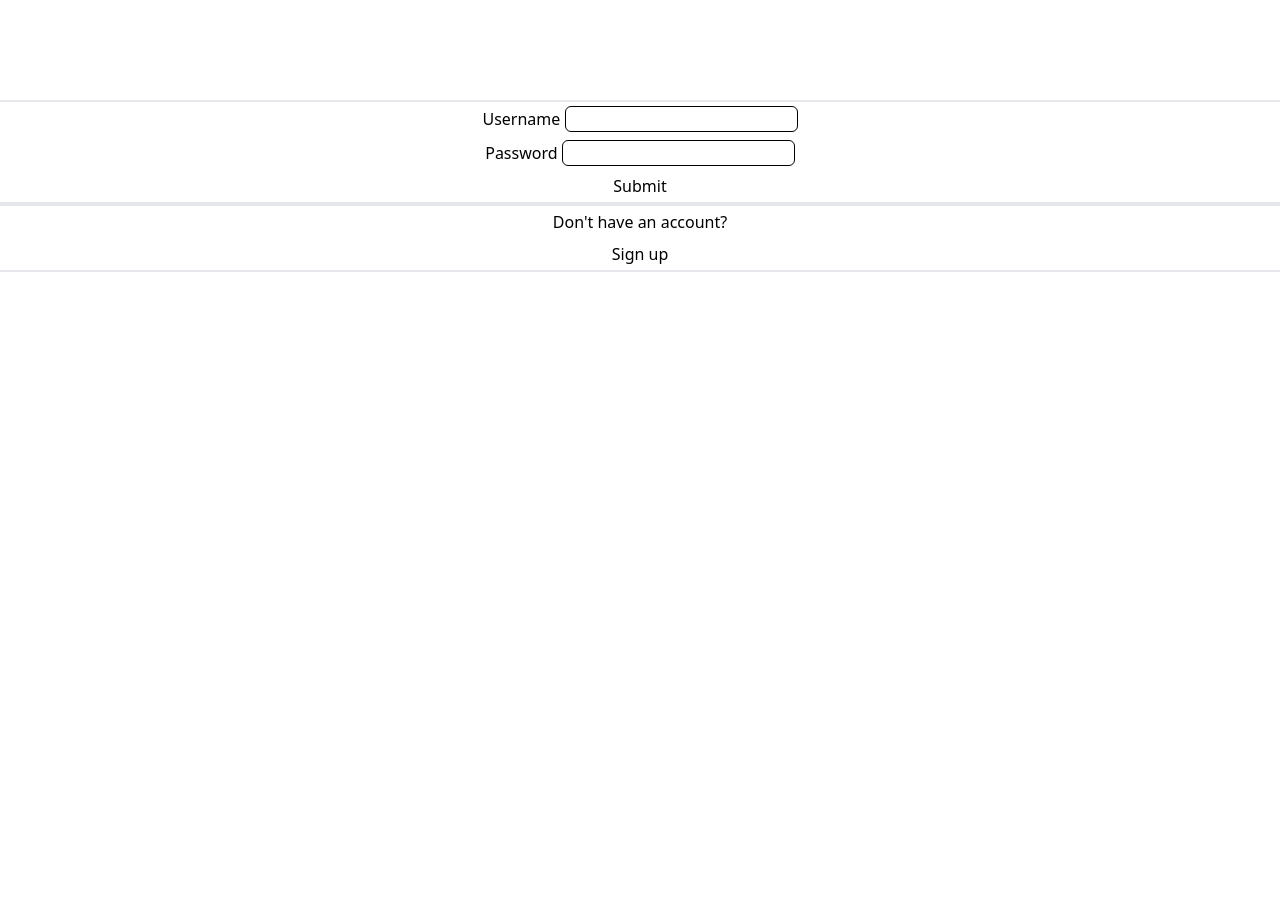
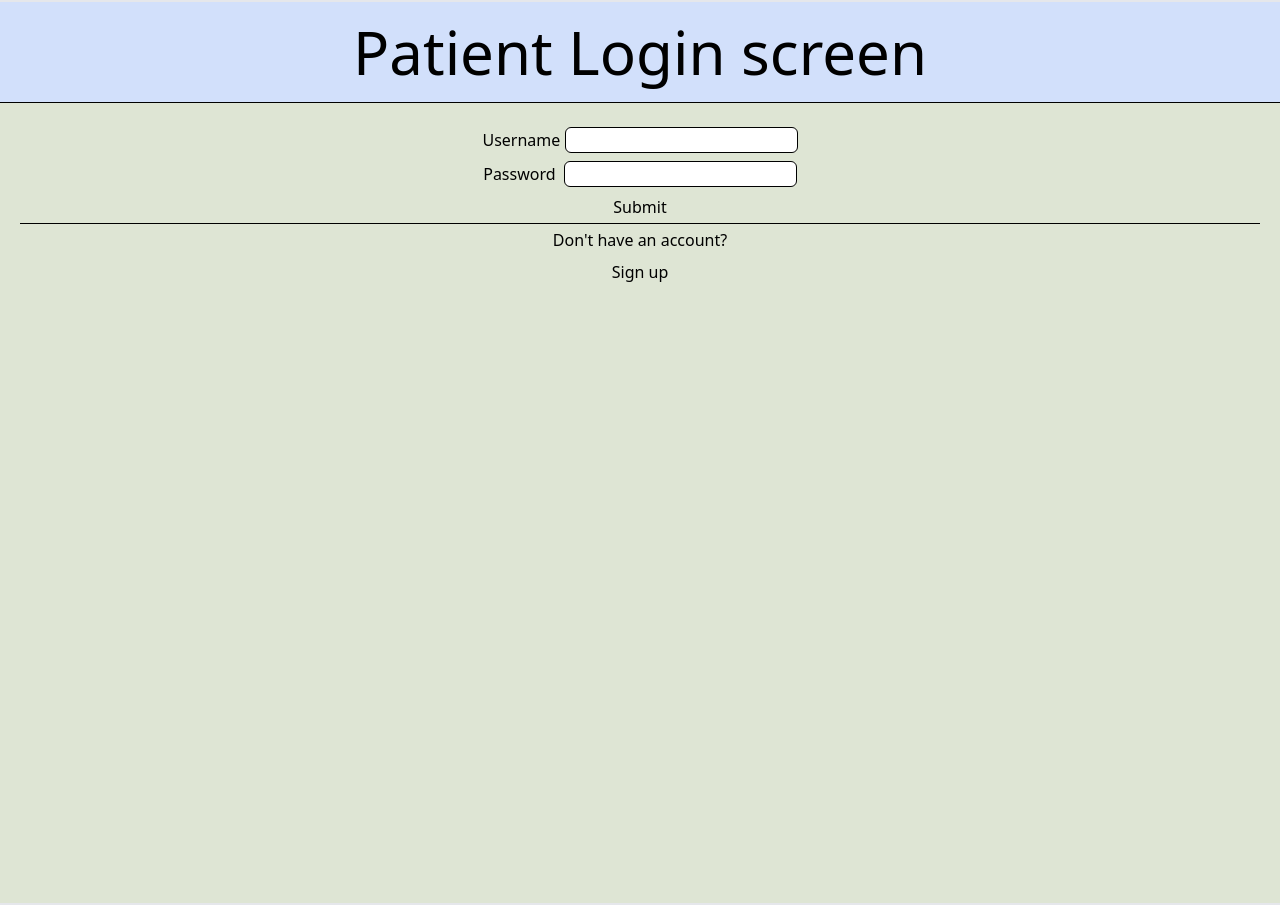
Before and after one commit to charan002/dissertation, a Flask app: page /login in a window 1280 px wide. Before the commit the page ends 272 px from the top, so only its background shows below. Run offline with Flask 3, Linux system fonts and the light colour scheme; style sheets or scripts are compiled from the project's sources.

Commit message:
CSS changes_1

```diff
--- a/static/styles/style.css
+++ b/static/styles/style.css
@@ -12,8 +12,18 @@
 
 body{
     text-align: center;
-    margin-top: 100px;
-    margin-bottom: 100px;
     border-top-width: 2px;
     border-bottom-width: 2px;
 }
+header {
+    background-color: #D2E0FB;
+    color: black;
+    padding: 20px;
+    text-align: center;
+}
+main{
+    background-color: #DEE5D4;
+}
+hr{
+    border-color: black;
+}
--- a/templates/login.html
+++ b/templates/login.html
@@ -7,7 +7,11 @@
     <link rel="stylesheet" href="{{ url_for('static', filename='styles/output.css') }}">
 </head>
 <body>
-
+    <header class="">
+        <h1 class="text-6xl">Patient Login screen</h1>
+    </header>
+    <hr>
+    <main class="px-5 pt-5 h-screen">
         <form method="post" action="/login" class="border-black" >
             <div class="py-1">
                 <label for="username">Username</label>
@@ -15,13 +19,14 @@
             </div>
             <div class="py-1">
                 <label for="password">Password</label>
-            <input class="input-box" name="password"/>
+                <input class="input-box ml-1" name="password"/>
             </div>
             <button class="py-1" type="submit">Submit</button>
         </form>
 
-    <hr class="border-y-2">
+        <hr>
         <p class="py-1" >Don't have an account?</p>
         <button class="py-1" ><a href="/signup">Sign up</a></button>
+    </main>
 </body>
 </html>
```
Lines whose indentation alone changed are shown as unchanged.
